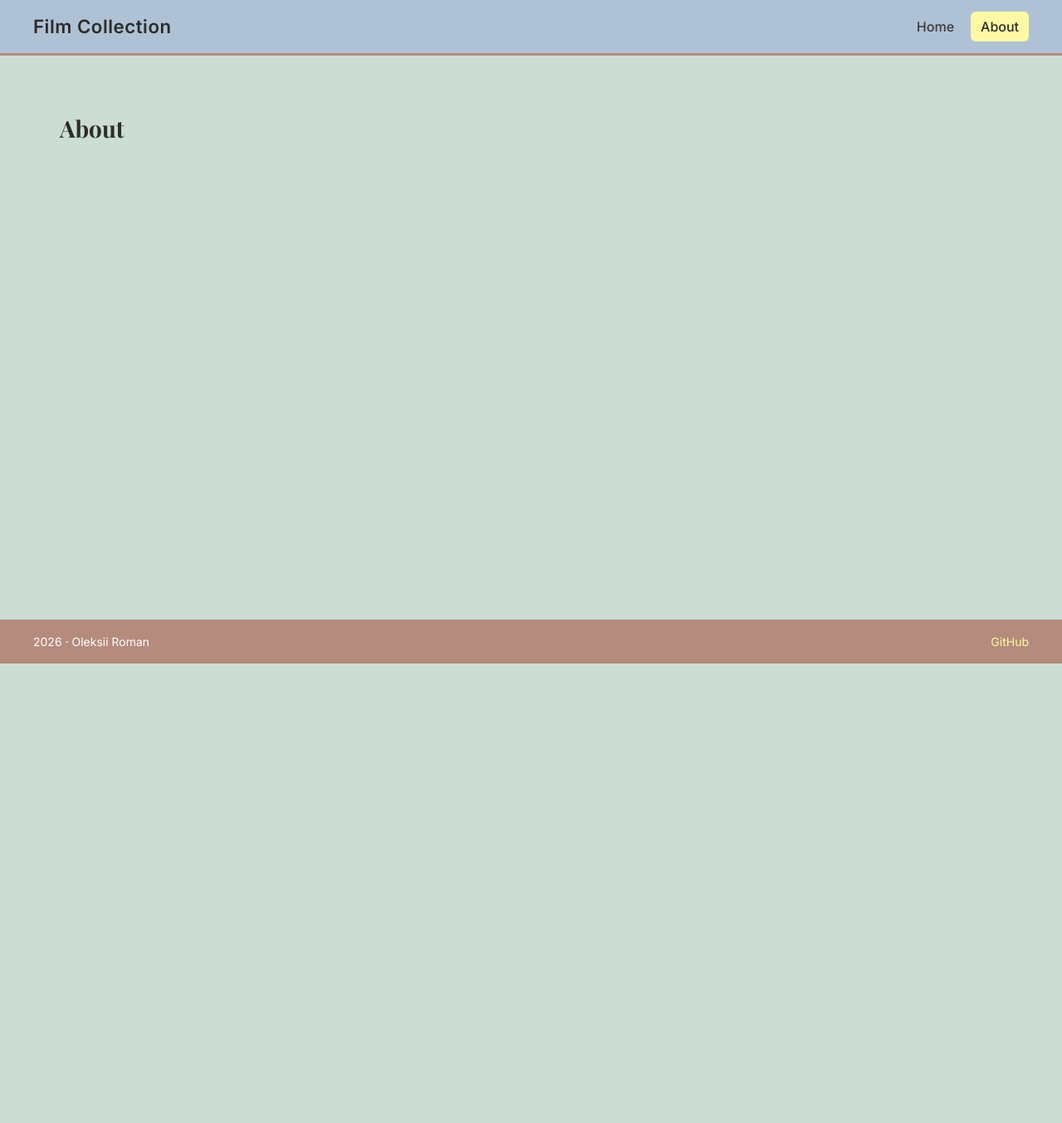
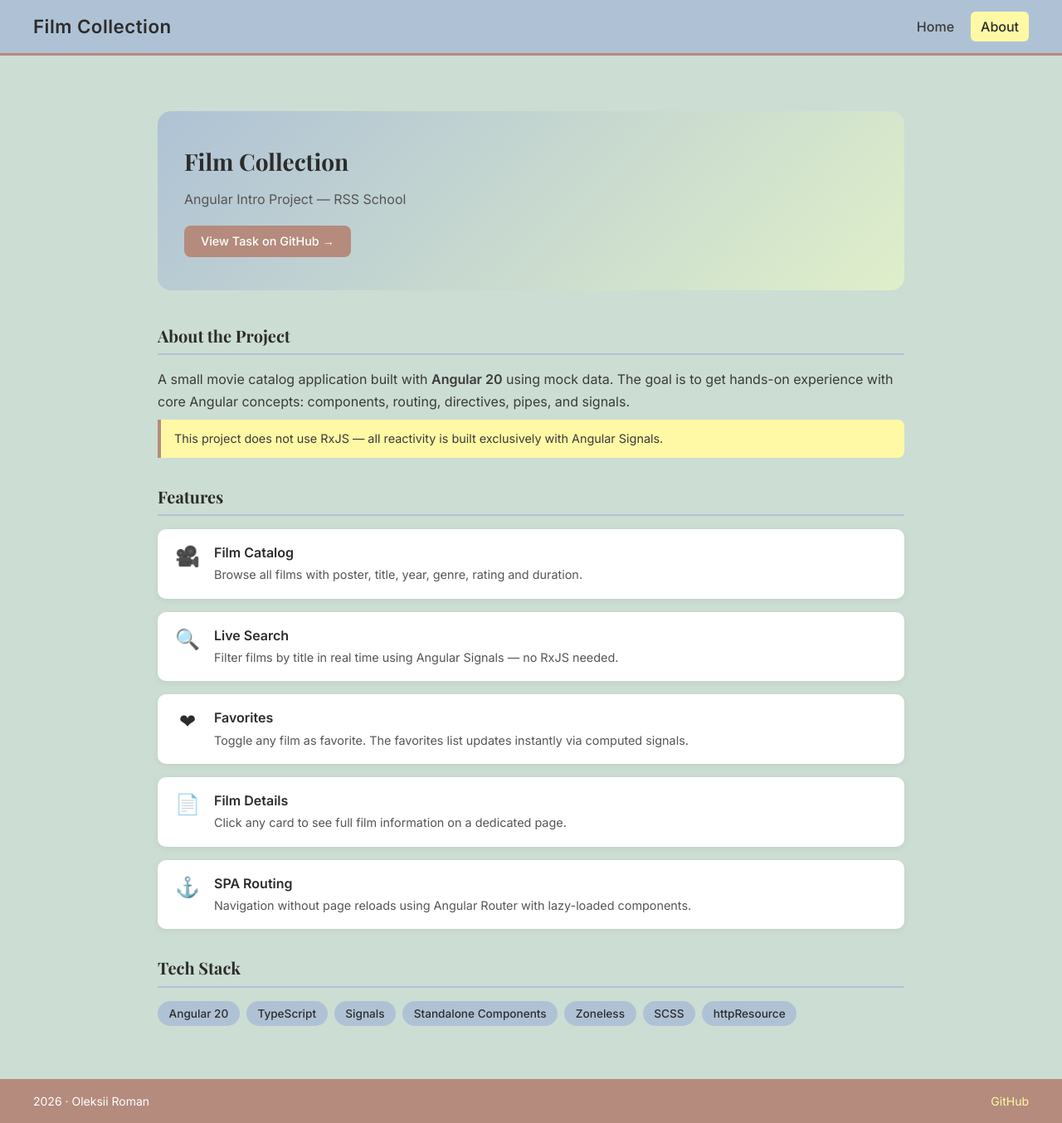
Before and after one commit to zweroboy1/angular-films, an Angular app: page /about in a window 1280 px wide. Shown: the whole page at 83% size. Before the commit the page ends 800 px from the top, so only its background shows below. Built offline with nearby package versions, Linux system fonts and the light colour scheme.

Commit message:
feat: update about page

```diff
--- a/src/app/pages/about/about.html
+++ b/src/app/pages/about/about.html
@@ -1 +1,78 @@
-<h1>About</h1>
+<div class="about">
+  <div class="about__hero">
+    <h1>Film Collection</h1>
+    <p class="about__subtitle">Angular Intro Project &mdash; RSS School</p>
+    <a
+      class="about__task-link"
+      href="https://github.com/rolling-scopes-school/tasks/blob/master/angular/tasks/angular-intro-task/README.md"
+      target="_blank"
+      rel="noopener noreferrer"
+    >
+      View Task on GitHub &rarr;
+    </a>
+  </div>
+
+  <section class="about__section">
+    <h2>About the Project</h2>
+    <p>
+      A small movie catalog application built with <strong>Angular 20</strong> using mock data.
+      The goal is to get hands-on experience with core Angular concepts:
+      components, routing, directives, pipes, and signals.
+    </p>
+    <p class="about__note">This project does not use RxJS &mdash; all reactivity is built exclusively with Angular Signals.</p>
+  </section>
+
+  <section class="about__section">
+    <h2>Features</h2>
+    <ul class="about__features">
+      <li>
+        <span class="about__icon">&#127909;</span>
+        <div>
+          <strong>Film Catalog</strong>
+          <p>Browse all films with poster, title, year, genre, rating and duration.</p>
+        </div>
+      </li>
+      <li>
+        <span class="about__icon">&#128269;</span>
+        <div>
+          <strong>Live Search</strong>
+          <p>Filter films by title in real time using Angular Signals &mdash; no RxJS needed.</p>
+        </div>
+      </li>
+      <li>
+        <span class="about__icon">&#10084;</span>
+        <div>
+          <strong>Favorites</strong>
+          <p>Toggle any film as favorite. The favorites list updates instantly via computed signals.</p>
+        </div>
+      </li>
+      <li>
+        <span class="about__icon">&#128196;</span>
+        <div>
+          <strong>Film Details</strong>
+          <p>Click any card to see full film information on a dedicated page.</p>
+        </div>
+      </li>
+      <li>
+        <span class="about__icon">&#9875;</span>
+        <div>
+          <strong>SPA Routing</strong>
+          <p>Navigation without page reloads using Angular Router with lazy-loaded components.</p>
+        </div>
+      </li>
+    </ul>
+  </section>
+
+  <section class="about__section">
+    <h2>Tech Stack</h2>
+    <div class="about__tags">
+      <span class="about__tag">Angular 20</span>
+      <span class="about__tag">TypeScript</span>
+      <span class="about__tag">Signals</span>
+      <span class="about__tag">Standalone Components</span>
+      <span class="about__tag">Zoneless</span>
+      <span class="about__tag">SCSS</span>
+      <span class="about__tag">httpResource</span>
+    </div>
+  </section>
+</div>
--- /dev/null
+++ b/src/app/pages/about/about.scss
@@ -0,0 +1,116 @@
+@use '../../../styles/variables' as *;
+
+.about {
+  max-width: 900px;
+  margin: 0 auto;
+
+  &__hero {
+    background: linear-gradient(135deg, $powder-blue, $frosted-mint);
+    border-radius: 16px;
+    padding: 2.5rem 2rem;
+    margin-bottom: 2.5rem;
+    display: flex;
+    flex-direction: column;
+    gap: 0.75rem;
+
+    h1 {
+      margin-bottom: 0;
+    }
+  }
+
+  &__subtitle {
+    color: $text-muted;
+    font-size: 1rem;
+    margin: 0;
+  }
+
+  &__task-link {
+    display: inline-block;
+    margin-top: 0.5rem;
+    padding: 0.5rem 1.25rem;
+    background-color: $dusty-taupe;
+    color: $text-light;
+    border-radius: 8px;
+    font-weight: 500;
+    font-size: 0.9rem;
+    align-self: flex-start;
+    transition: opacity 0.2s;
+
+    &:hover {
+      opacity: 0.85;
+      text-decoration: none;
+    }
+  }
+
+  &__section {
+    margin-bottom: 2rem;
+
+    h2 {
+      font-size: 1.25rem;
+      margin-bottom: 1rem;
+      color: $text-dark;
+      padding-bottom: 0.4rem;
+      border-bottom: 2px solid $powder-blue;
+    }
+
+    p {
+      color: $text-body;
+      line-height: 1.7;
+      margin-bottom: 0.5rem;
+    }
+  }
+
+  &__note {
+    background-color: $vanilla-custard;
+    border-left: 4px solid $dusty-taupe;
+    padding: 0.65rem 1rem;
+    border-radius: 0 8px 8px 0;
+    font-size: 0.9rem;
+    color: $text-dark;
+  }
+
+  &__features {
+    list-style: none;
+    display: flex;
+    flex-direction: column;
+    gap: 1rem;
+
+    li {
+      display: flex;
+      gap: 1rem;
+      align-items: flex-start;
+      background: #fff;
+      border-radius: 10px;
+      padding: 1rem 1.25rem;
+      box-shadow: 0 2px 8px rgba(0, 0, 0, 0.06);
+    }
+
+    p {
+      margin: 0.2rem 0 0;
+      font-size: 0.9rem;
+      color: $text-muted;
+    }
+  }
+
+  &__icon {
+    font-size: 1.5rem;
+    line-height: 1.4;
+    min-width: 2rem;
+    text-align: center;
+  }
+
+  &__tags {
+    display: flex;
+    flex-wrap: wrap;
+    gap: 0.5rem;
+  }
+
+  &__tag {
+    background-color: $powder-blue;
+    color: $text-dark;
+    padding: 0.3rem 0.85rem;
+    border-radius: 20px;
+    font-size: 0.85rem;
+    font-weight: 500;
+  }
+}
--- a/src/app/pages/about/about.ts
+++ b/src/app/pages/about/about.ts
@@ -4,6 +4,7 @@ import { BreadcrumbsService } from '../../core/breadcrumbs.service';
 @Component({
   selector: 'app-about',
   templateUrl: './about.html',
+  styleUrl: './about.scss',
 })
 export class AboutComponent implements OnInit {
   private readonly breadcrumbs = inject(BreadcrumbsService);
```
